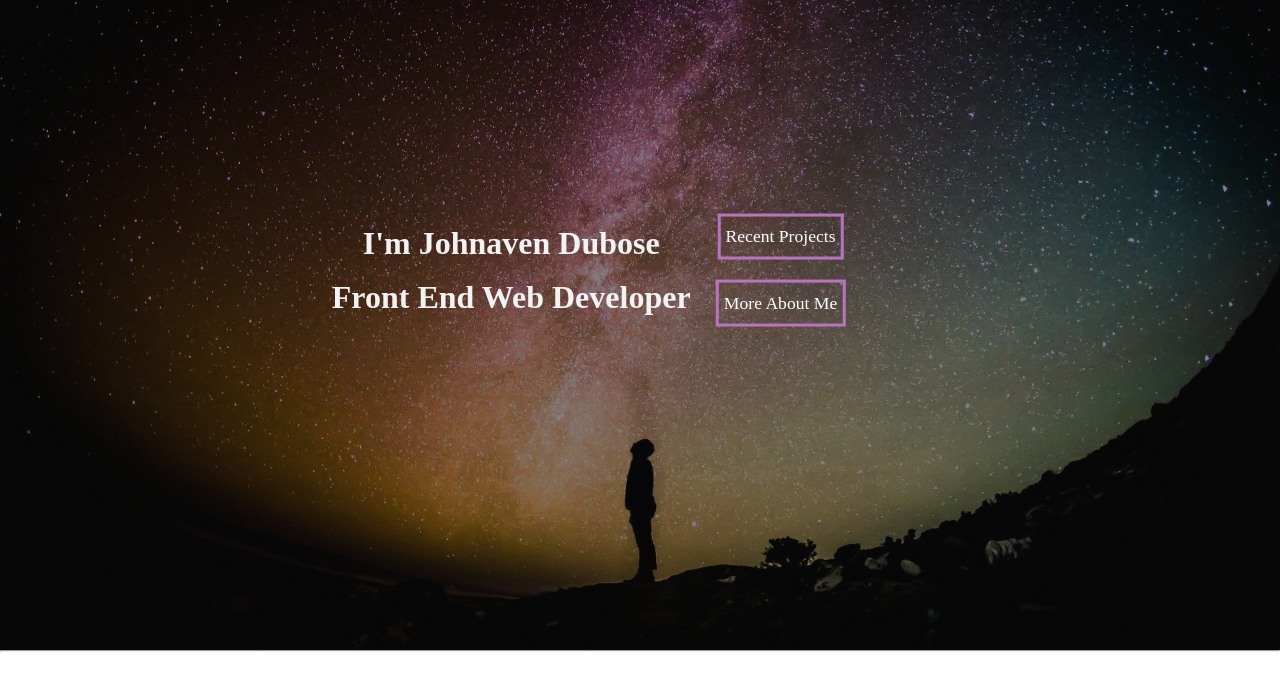
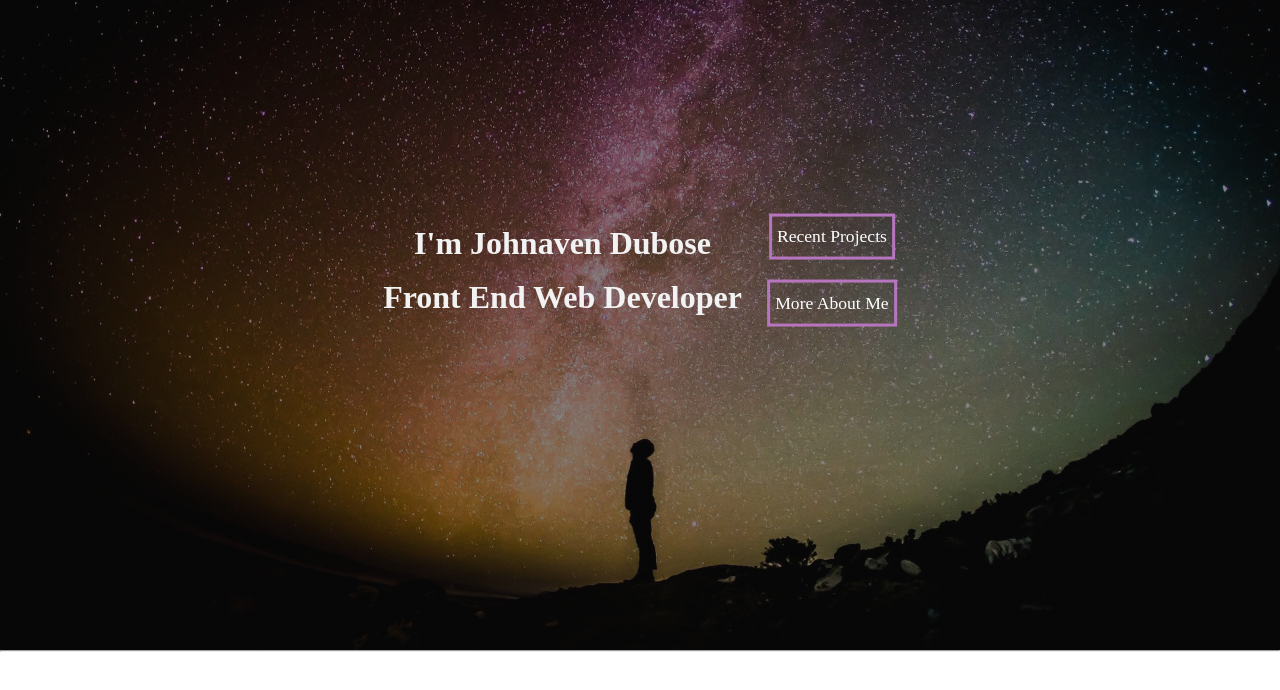
Before and after one commit to Dubosej1/portfolio-site, a website: page index.html in a window 1280 px wide. Shown: the part 110-800 px from the top of the page. Drawn offline with Linux system fonts and the light colour scheme; a web font is replaced by a local one.

Commit message:
Fix centering issue on #header__container

```diff
--- a/sass/main.scss
+++ b/sass/main.scss
@@ -206,7 +206,7 @@ body {
          position: absolute;
          top: 50%;
          left: 50%;
-         transform: translate(-60%, -50%);
+         transform: translate(-50%, -50%);
     }
 
     &__title-container {
```
Also changed, not shown: style.css.
